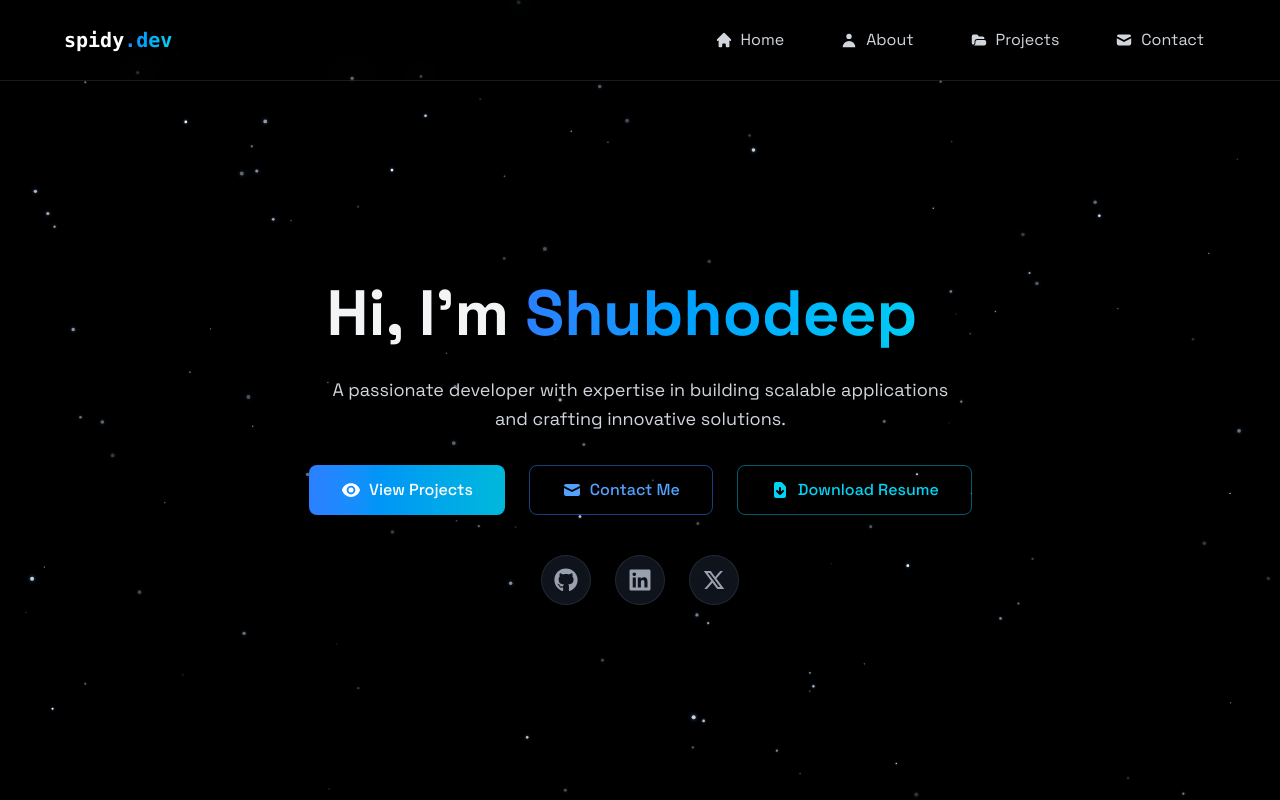
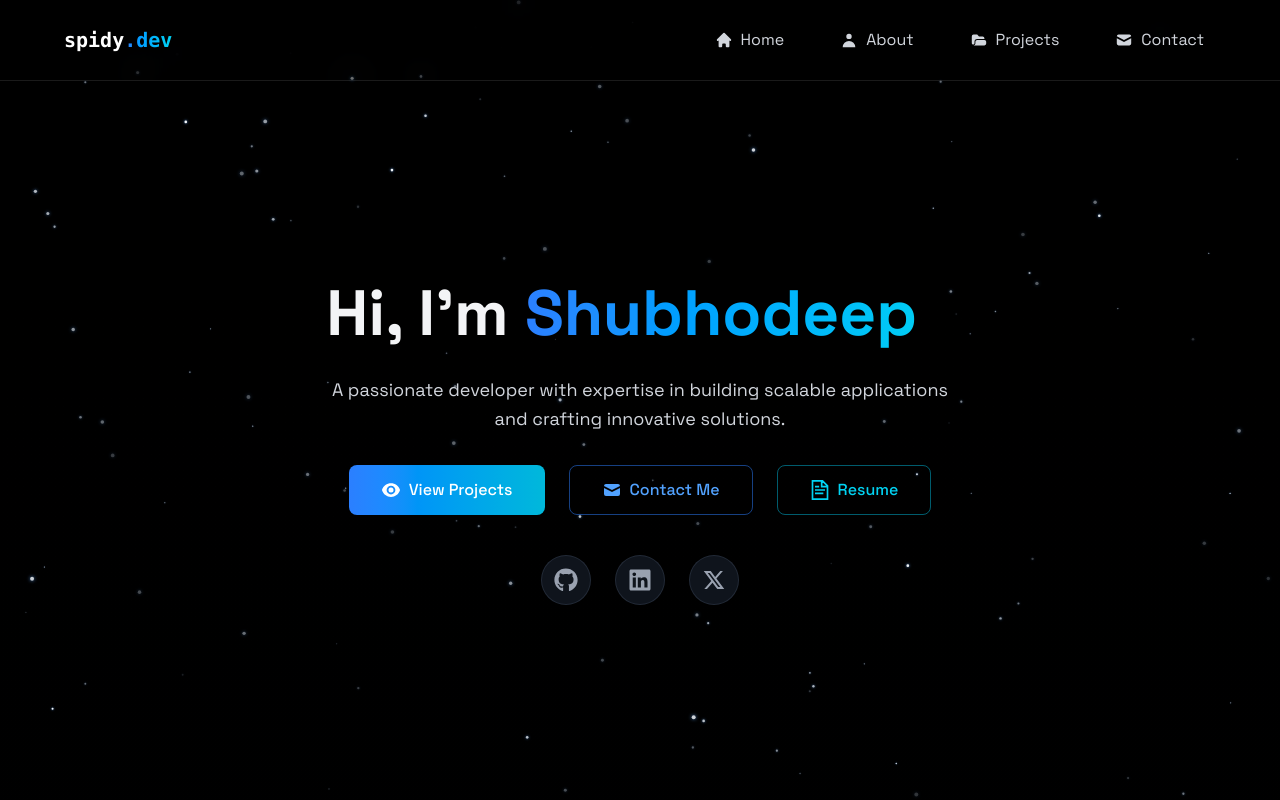
Before and after one commit to Spidy394/portfolio, a React (Vite) app: page / in a window 1280 px wide. Shown: the top 800 px of the page. Built offline with nearby package versions, Linux system fonts and the light colour scheme; no server answers.

Commit message:
small change

```diff
--- a/src/components/sections/Home.jsx
+++ b/src/components/sections/Home.jsx
@@ -3,9 +3,10 @@ import RevealOnScroll from "../RevealOnScroll";
 import TypewriterText from "../TypewriterText";
 import { FaGithub, FaLinkedin } from "react-icons/fa";
 import { RiTwitterXLine } from "react-icons/ri";
-import { HiMail, HiDocumentDownload } from "react-icons/hi";
+import { HiMail } from "react-icons/hi";
 import { HiEye } from "react-icons/hi2";
 import { scrollToSection } from '../../utils/smoothScroll';
+import { GrDocumentText } from "react-icons/gr";
 
 const Home = () => {
   const handleScrollOnClick = useCallback((e, sectionId) => {
@@ -74,8 +75,8 @@ const Home = () => {
               rel="noopener noreferrer"
               className="border border-cyan-500/50 text-cyan-400 py-3 px-8 rounded-lg font-medium transition-all duration-300 hover:-translate-y-2 hover:shadow-[0_12px_35px_rgba(34,211,238,0.3)] hover:bg-cyan-500/15 hover:border-cyan-400 hover:text-cyan-300 text-sm sm:text-base backdrop-blur-sm group relative overflow-hidden flex items-center gap-2 justify-center"
             >
-              <HiDocumentDownload size={20} className="transition-all duration-300 group-hover:scale-110" />
-              <span className="relative z-10">Download Resume</span>
+              <GrDocumentText size={20} className="transition-all duration-300 group-hover:scale-110" />
+              <span className="relative z-10"> Resume</span>
               <div className="absolute -inset-1 bg-gradient-to-r from-cyan-500/30 to-cyan-400/30 rounded-lg blur opacity-0 group-hover:opacity-50 transition-all duration-300 -z-10"></div>
             </a>
           </div>
```
